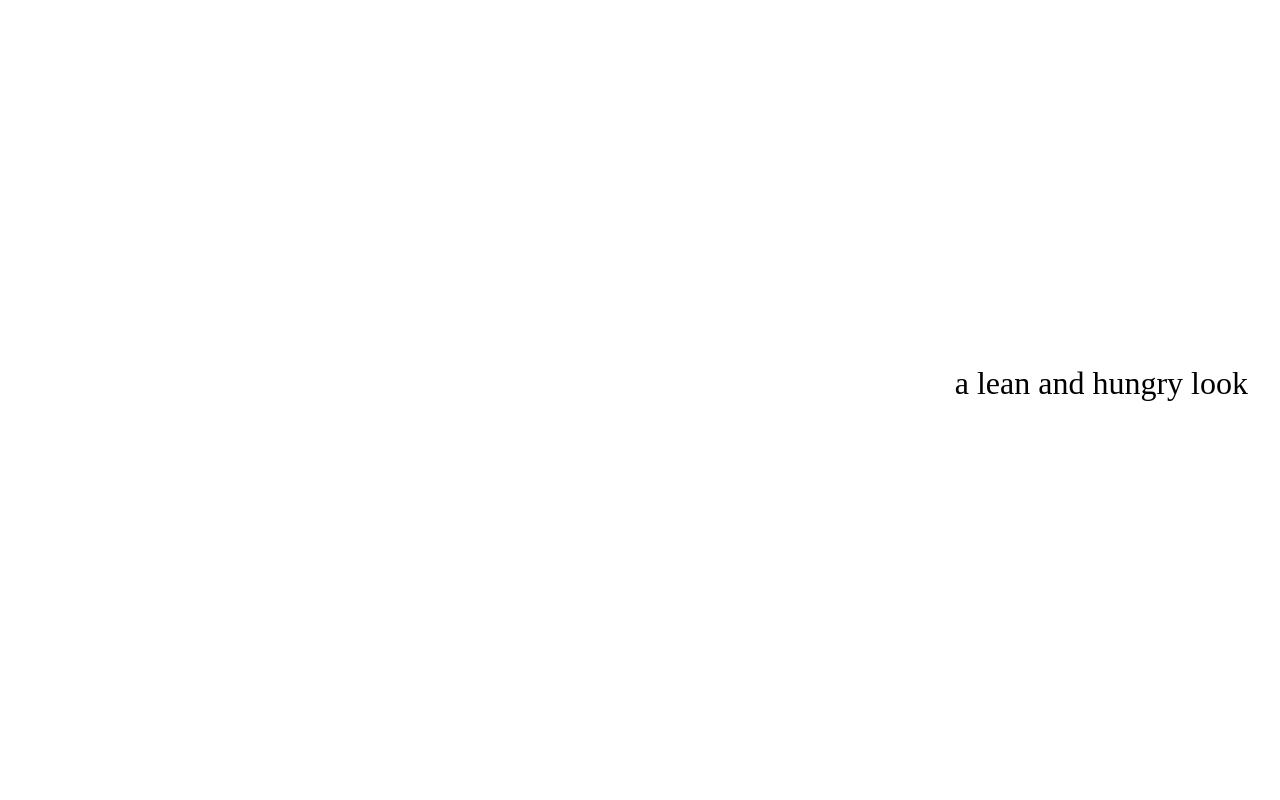
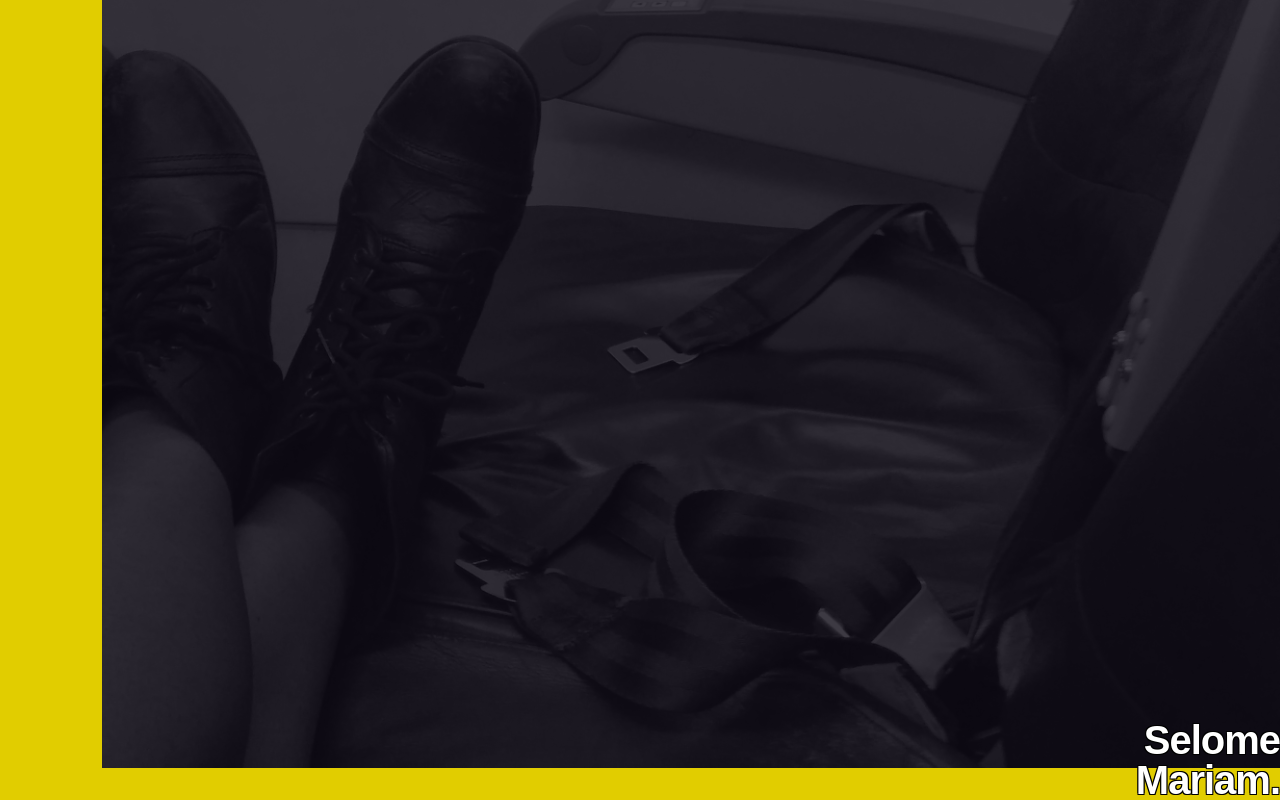
Before and after one commit to voteselome/voteselome.github.io, a plain HTML site: page index.html in a window 1280 px wide. Drawn offline with Linux system fonts and the light colour scheme.

Commit message:
edited index.html and main.css, added black and white image

```diff
--- a/css/main.css
+++ b/css/main.css
@@ -1,98 +1,50 @@
-/*UNIVERSAL STYLES*/
 *{
-	box-sizing: border-box;
-	overflow: hidden;
-	min-height: 0;
-	min-width: 0;
+  margin: 0;
+  padding: 0;
+  box-sizing: border-box;
+  font-size: 10px;
 }
 :root, html, body{
-	margin: 0;
-	padding: 0;
-	height: 100%;
-	display: block;
-}
-
-.away{/*hides contents*/
-	display: none;
+  height: 100%;
+  width: 100%;
 }
 body{
-	display: flex;
-	flex-flow: column nowrap;
-	justify-content: flex-start;
-	align-items: flex-end;
-	background-image: url("../imgs/emptychair.jpg");
-	background-repeat: no-repeat;
-	background-size: cover;
-	background-position: left 23.3% bottom 79%;
-	font-size: 12.8px;
+  background: rgba(225, 205, 0, 1);
+  overflow: hidden;
 }
-
-/*styling for devices with JS disabled*/
-p{
-	display: block;
-	font-family: serif;
-	text-align: right;
-	line-height: 1.1;
-	margin: 0.5em 0.5em auto auto;
-	width: 40%;
+div{
+  position: relative;
+  margin: 0 0 auto auto;
+  width: 92%;
+  height: 96%;
+  background: url('../imgs/fullrowbw.jpg') center/cover no-repeat;
 }
-p.pref{/*preferred font*/
-	font-family: 'Over the Rainbow', serif;
-
+div:before {
+  content: ' ';
+  display: block;
+  position: absolute;
+  top: 0;
+  right: 0;
+  bottom: 0;
+  left: 0;
+  background: rgba(14, 11, 22, 0.8);
 }
-/*font-sizing*/
-@media only screen and (min-width: 199px) {
-  body{
-    font-size: 25.6px; } }
-@media only screen and (min-width: 499px){
-	body{
-		font-size: 38.4px;
-	}
+h1 {
+  position: absolute;
+  right: 0px;
+  bottom: 0px;
+  left: 0px;
+  text-align: right;
+  overflow: hidden;
+  font-family: Arial, sans-serif;
+  font-size: 4rem;
+  font-weight: 900;
+  line-height: 1;
+  letter-spacing: -1px;
+  color: rgba(255, 255, 255, 1);
+  text-shadow: -1px -1px 0px rgba(0, 0, 0, 1),
+    -1px 1px 0px rgba(0, 0, 0, 1),
+    1px -1px 0px rgba(0, 0, 0, 1),
+    1px 1px 0px rgba(0, 0, 0, 1);
+  z-index: 1;
 }
-@media only screen and (min-width: 799px){
-	body{
-		font-size: 51.2px;
-	}
-}
-@media only screen and (min-width: 1099px){
-	body{
-		font-size: 64px;
-	}
-}
-@media only screen and (min-width: 1399px){
-	body{
-		font-size: 89.6px;
-	}
-}
-
-/*Font adjustment - per aspect ratio*/
-@media only screen and (min-width: 299px) and (min-aspect-ratio: 1/1){
-	body{
-		flex-flow: row nowrap;
-		justify-content: flex-end;
-		align-items: center;
-	}
-	p{
-		margin: 0 1em 1em 0;
-	}
-}
-@media only screen and (min-aspect-ratio: 9/7){
-	body{
-		flex-flow: row nowrap;
-		justify-content: flex-end;
-		align-items: center;
-	}
-	p{
-		font-size: 50%;
-		width: 50%;
-		margin: 0 1em 1em 0;
-	}
-}
-
-@media only screen and (min-aspect-ratio: 9/5){
-	p{
-		font-size: 40%;
-		text-align: left;
-		margin: 0 1em 0 0;
-	}
-}
--- a/index.html
+++ b/index.html
@@ -2,16 +2,14 @@
 <html lang="en-US">
 <head>
 	<meta charset="utf-8" />
-	<title>a lean and hungry look</title>
-	<meta name="description" content="something from nothing" />
+	<title>Selome Mariam</title>
+	<meta name="description" content="everyone loves a good story" />
 	<link rel="stylesheet" type="text/css" href="css/main.css" />
 	<meta name="viewport" content="width=device-width, initial-scale=1.0" />
-	<meta http-equiv="expires" content="0" />
 </head>
 
 <body>
-
-	<p>a lean and hungry look</p>
-
+	<div></div>
+	<h1>Selome<br/>Mariam.</h1>
 </body>
 </html>
```
Also changed, not shown: imgs/fullrowbw.jpg (added).
